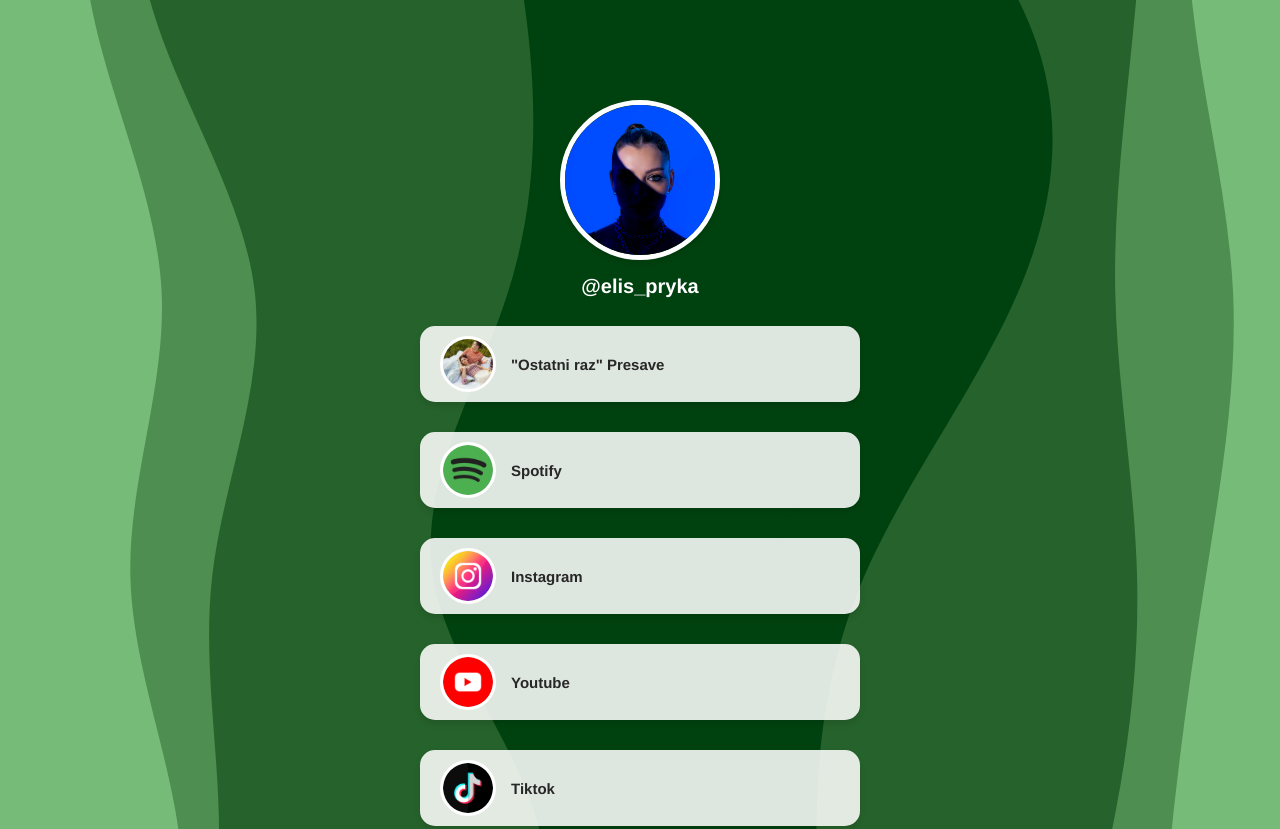
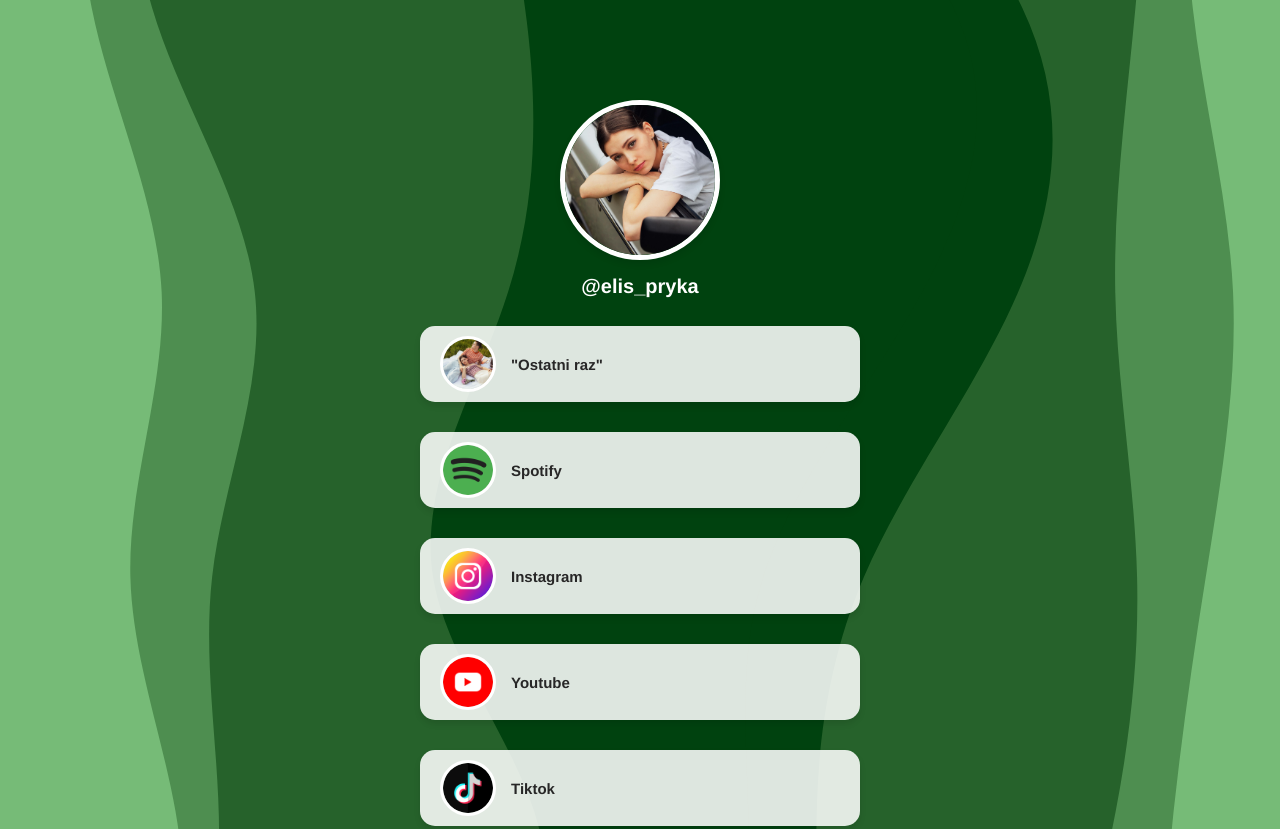
Before and after one commit to szymekpanek/elis-pryka-linktree, a website: page index.html in a window 1280 px wide. Shown: the top 829 px of the page. Drawn offline with Linux system fonts and the light colour scheme.

Commit message:
change main photo

```diff
--- a/index.html
+++ b/index.html
@@ -21,7 +21,7 @@
 <body>
     <div class="container">
         <div class="main_img">
-            <img src="/image00003.jpeg" alt="elis_pryka" class="main_img_photo">
+            <img src="/elisnowe.jpg" alt="elis_pryka" class="main_img_photo">
             <h1 class="main_img_link">@elis_pryka</h1>
         </div>
 
@@ -29,7 +29,7 @@
 
             <a href="https://emuzeme.link/ElisOstatniRaz" target="_blank" class="link spotify">
                 <img src="/ostatni.jpg" alt="spotify">
-                <span>"Ostatni raz" Presave</span>
+                <span>"Ostatni raz"</span>
             </a>
 
             <a href="https://open.spotify.com/artist/0fSSRqeUCWHm0ChaK8G9w0?si=aocguJUCQkG7h12HEjnPlQ" target="_blank" class="link spotify">
```
Also changed, not shown: elisnowe.jpg (added).
